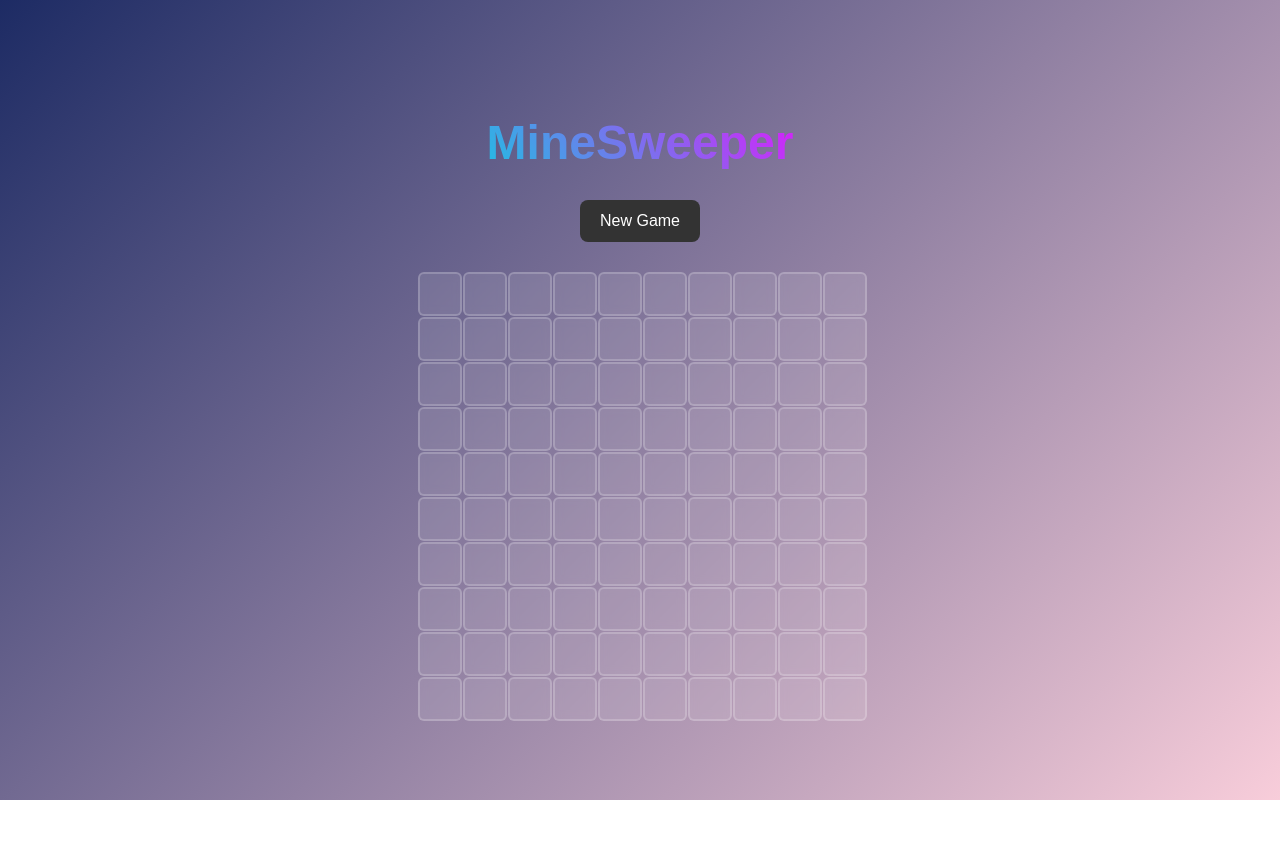
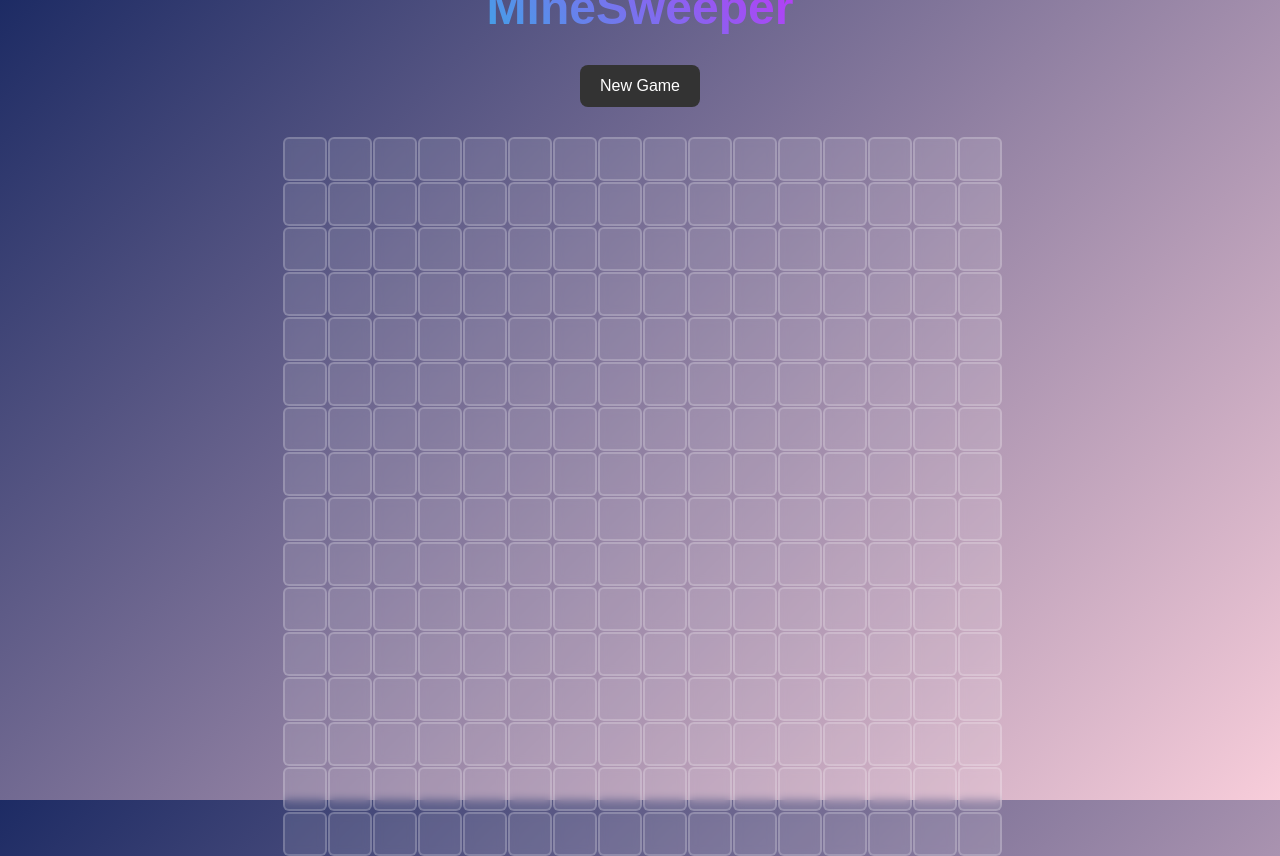
Before and after one commit to Sbeve-cmd/MineSweeperWeb, a Next.js app: page / in a window 1280 px wide. Before the commit the page ends 800 px from the top, so only its background shows below. Built offline with nearby package versions, Linux system fonts and the light colour scheme.

Commit message:
upped board size for more difficulty

```diff
--- a/app/page.js
+++ b/app/page.js
@@ -6,8 +6,8 @@ import Board from '../components/Board'
 
 // createBoard generates the initial minesweeper grid with mines and counts
 function createBoard() {
-  var SIZE = 10 // board dimensions (rows and columns)
-  var MINES = 15 // total number of mines to place
+  var SIZE = 16 // board dimensions (rows and columns)
+  var MINES = 40 // total number of mines to place
   var grid = [] // initialize empty grid array
 
   // fill grid with default cell objects
--- a/styles/globals.css
+++ b/styles/globals.css
@@ -40,8 +40,8 @@ button:hover {
 
 .board {
   display: grid;
-  grid-template-columns: repeat(10, 40px);
-  grid-template-rows: repeat(10, 40px);
+  grid-template-columns: repeat(16, 40px);
+  grid-template-rows: repeat(16, 40px);
   gap: 5px;
   justify-content: center;
   margin-top: 20px;
```
